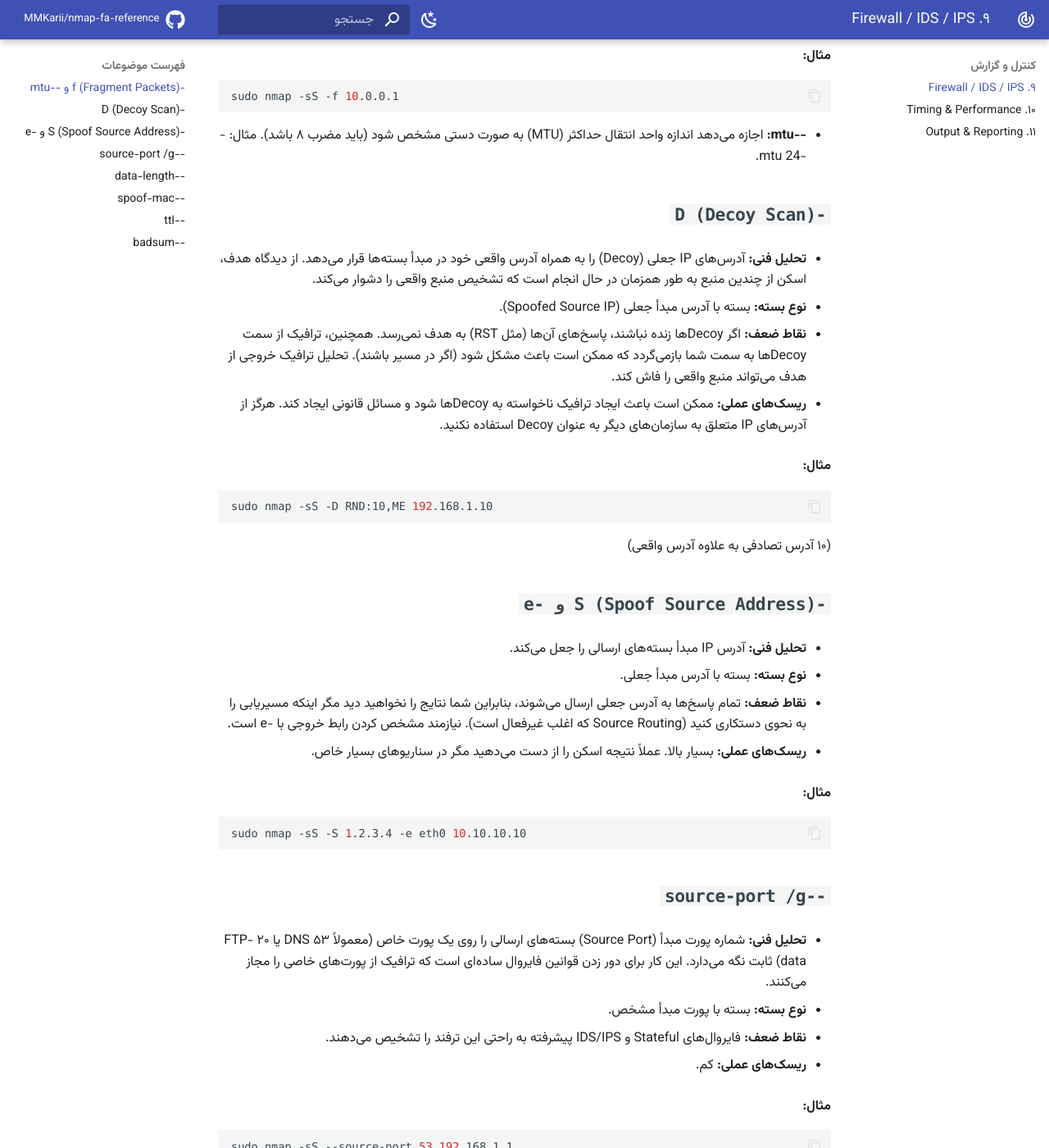
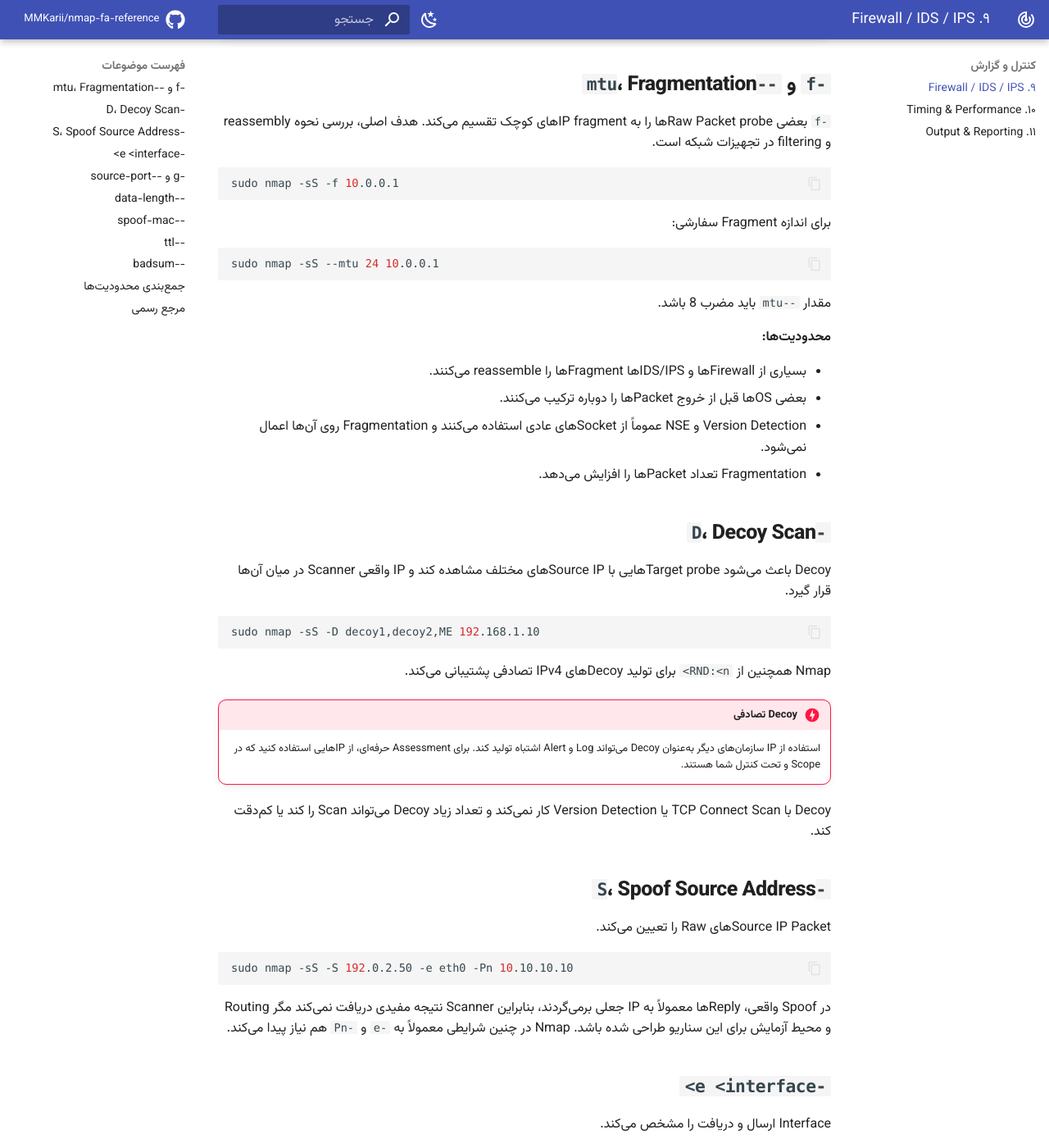
Before and after one commit to MMKarii/nmap-fa-reference, an MkDocs documentation site: the page built from docs/09-firewall-ids-ips-evasion.md, in a window 1280 px wide and 1400 px high, scrolled down 478 px. Shown: the whole window at 82% size. Built offline with MkDocs 1.6.1 and Material for MkDocs 9.7.7, drawn with Linux system fonts in a browser that asks for light colours; comment, search, counter and statistics services are not loaded; some of the changed text lies outside the part shown.

Commit message:
Clarify evasion options and operational limits

````diff
--- a/docs/09-firewall-ids-ips-evasion.md
+++ b/docs/09-firewall-ids-ips-evasion.md
@@ -1,137 +1,143 @@
 # ۹. Firewall / IDS / IPS Evasion
 
-این تکنیک‌ها برای کاهش احتمال تشخیص و مسدود شدن اسکن طراحی شده‌اند.
+<div class="chapter-meta">
+<strong>هدف فصل:</strong> شناخت Optionهای مرتبط با Fragmentation، Spoofing و Packet shaping برای تست کنترل‌های شبکه در محیط مجاز، همراه با محدودیت‌های واقعی آن‌ها.
+</div>
 
-## `-f (Fragment Packets) و --mtu`
+Nmap مجموعه‌ای از Optionها برای تغییر شکل ترافیک، Source information و Packet characteristics دارد. این Optionها «راه‌حل جادویی» برای عبور از Firewall یا IDS نیستند. کارایی آن‌ها به topology، middleboxها، routing و نوع Scan وابسته است.
 
-- **تحلیل فنی:** بسته‌های پروب (عمدتاً TCP header) را به تکه‌های کوچک‌تر تقسیم می‌کند. هدف این است که سیستم‌های تشخیص نفوذ که بر اساس الگوهای کامل بسته کار می‌کنند، نتوانند ترافیک اسکن را شناسایی کنند.
+!!! warning "Scope و اثر جانبی"
+    این بخش را فقط در Lab یا Assessment دارای مجوز استفاده کنید. Spoofing و Decoy می‌توانند ترافیک را به Hostهای دیگر نسبت دهند یا باعث Eventهای امنیتی ناخواسته شوند.
 
-- **نوع بسته:** بسته‌های fragmented IP.
+## `-f` و `--mtu`، Fragmentation
 
-- **نقاط ضعف:** بسیاری از فایروال‌ها و IDS/IPS مدرن قادر به reassemble کردن تکه‌ها هستند. همچنین ممکن است باعث مشکلات عملکردی در شبکه یا میزبان هدف شود.
-
-- **ریسک‌های عملی:** افزایش چشمگیر تعداد بسته‌های ارسالی.
-
-**مثال:**
+`-f` بعضی Raw Packet probeها را به IP fragmentهای کوچک تقسیم می‌کند. هدف اصلی، بررسی نحوه reassembly و filtering در تجهیزات شبکه است.
 
 ```bash
 sudo nmap -sS -f 10.0.0.1
 ```
 
-- **--mtu:** اجازه می‌دهد اندازه واحد انتقال حداکثر (MTU) به صورت دستی مشخص شود (باید مضرب ۸ باشد). مثال: --mtu 24.
-
-## `-D (Decoy Scan)`
-
-- **تحلیل فنی:** آدرس‌های IP جعلی (Decoy) را به همراه آدرس واقعی خود در مبدأ بسته‌ها قرار می‌دهد. از دیدگاه هدف، اسکن از چندین منبع به طور همزمان در حال انجام است که تشخیص منبع واقعی را دشوار می‌کند.
-
-- **نوع بسته:** بسته با آدرس مبدأ جعلی (Spoofed Source IP).
-
-- **نقاط ضعف:** اگر Decoy‌ها زنده نباشند، پاسخ‌های آن‌ها (مثل RST) به هدف نمی‌رسد. همچنین، ترافیک از سمت Decoy‌ها به سمت شما بازمی‌گردد که ممکن است باعث مشکل شود (اگر در مسیر باشند). تحلیل ترافیک خروجی از هدف می‌تواند منبع واقعی را فاش کند.
-
-- **ریسک‌های عملی:** ممکن است باعث ایجاد ترافیک ناخواسته به Decoy‌ها شود و مسائل قانونی ایجاد کند. هرگز از آدرس‌های IP متعلق به سازمان‌های دیگر به عنوان Decoy استفاده نکنید.
-
-**مثال:**
+برای اندازه Fragment سفارشی:
 
 ```bash
-sudo nmap -sS -D RND:10,ME 192.168.1.10
+sudo nmap -sS --mtu 24 10.0.0.1
 ```
 
-(۱۰ آدرس تصادفی به علاوه آدرس واقعی)
+مقدار `--mtu` باید مضرب 8 باشد.
 
-## `-S (Spoof Source Address) و -e`
+**محدودیت‌ها:**
 
-- **تحلیل فنی:** آدرس IP مبدأ بسته‌های ارسالی را جعل می‌کند.
+- بسیاری از Firewallها و IDS/IPSها Fragmentها را reassemble می‌کنند.
+- بعضی OSها قبل از خروج Packetها را دوباره ترکیب می‌کنند.
+- Version Detection و NSE عموماً از Socketهای عادی استفاده می‌کنند و Fragmentation روی آن‌ها اعمال نمی‌شود.
+- Fragmentation تعداد Packetها را افزایش می‌دهد.
 
-- **نوع بسته:** بسته با آدرس مبدأ جعلی.
+## `-D`، Decoy Scan
 
-- **نقاط ضعف:** تمام پاسخ‌ها به آدرس جعلی ارسال می‌شوند، بنابراین شما نتایج را نخواهید دید مگر اینکه مسیریابی را به نحوی دستکاری کنید (Source Routing که اغلب غیرفعال است). نیازمند مشخص کردن رابط خروجی با -e است.
-
-- **ریسک‌های عملی:** بسیار بالا. عملاً نتیجه اسکن را از دست می‌دهید مگر در سناریوهای بسیار خاص.
-
-**مثال:**
+Decoy باعث می‌شود Target probeهایی با Source IPهای مختلف مشاهده کند و IP واقعی Scanner در میان آن‌ها قرار گیرد.
 
 ```bash
-sudo nmap -sS -S 1.2.3.4 -e eth0 10.10.10.10
+sudo nmap -sS -D decoy1,decoy2,ME 192.168.1.10
 ```
 
-## `--source-port  /g`
+Nmap همچنین از `RND:<n>` برای تولید Decoyهای IPv4 تصادفی پشتیبانی می‌کند.
 
-- **تحلیل فنی:** شماره پورت مبدأ (Source Port) بسته‌های ارسالی را روی یک پورت خاص (معمولاً ۵۳ DNS یا ۲۰ FTP-data) ثابت نگه می‌دارد. این کار برای دور زدن قوانین فایروال ساده‌ای است که ترافیک از پورت‌های خاصی را مجاز می‌کنند.
+!!! danger "Decoy تصادفی"
+    استفاده از IP سازمان‌های دیگر به‌عنوان Decoy می‌تواند Log و Alert اشتباه تولید کند. برای Assessment حرفه‌ای، از IPهایی استفاده کنید که در Scope و تحت کنترل شما هستند.
 
-- **نوع بسته:** بسته با پورت مبدأ مشخص.
+Decoy با TCP Connect Scan یا Version Detection کار نمی‌کند و تعداد زیاد Decoy می‌تواند Scan را کند یا کم‌دقت کند.
 
-- **نقاط ضعف:** فایروال‌های Stateful و IDS/IPS پیشرفته به راحتی این ترفند را تشخیص می‌دهند.
+## `-S`، Spoof Source Address
 
-- **ریسک‌های عملی:** کم.
+Source IP Packetهای Raw را تعیین می‌کند.
 
-**مثال:**
+```bash
+sudo nmap -sS -S 192.0.2.50 -e eth0 -Pn 10.10.10.10
+```
+
+در Spoof واقعی، Replyها معمولاً به IP جعلی برمی‌گردند، بنابراین Scanner نتیجه مفیدی دریافت نمی‌کند مگر Routing و محیط آزمایش برای این سناریو طراحی شده باشد. Nmap در چنین شرایطی معمولاً به `-e` و `-Pn` هم نیاز پیدا می‌کند.
+
+## `-e <interface>`
+
+Interface ارسال و دریافت را مشخص می‌کند.
+
+```bash
+sudo nmap -e eth0 -sS 10.10.10.10
+```
+
+بیشتر اوقات Nmap Interface را خودکار تشخیص می‌دهد.
+
+## `-g` و `--source-port`
+
+Source Port را برای عملیات پشتیبانی‌شده ثابت می‌کند.
 
 ```bash
 sudo nmap -sS --source-port 53 192.168.1.1
 ```
 
+این Option برای بررسی Firewall ruleهای ضعیفی مفید است که فقط بر اساس Source Port اعتماد ایجاد می‌کنند.
+
+**محدودیت مهم:** روی عملیات مبتنی بر Socket عادی مثل TCP Connect Scan، Version Detection و بسیاری از Script scanها اثر ندارد. OS Detection نیز برای بعضی Probeها نیازمند Source Portهای خاص خود است.
+
 ## `--data-length`
 
-- **تحلیل فنی:** تعداد مشخصی بایت داده تصادفی به انتهای بسته‌های پروب اضافه می‌کند. این کار می‌تواند باعث گمراهی آنالیزورهای ساده که به دنبال الگوهای بسته‌های اسکن معمولی هستند، شود.
-
-- **نوع بسته:** بسته با payload اضافی.
-
-- **نقاط ضعف:** تأثیر محدود در برابر سیستم‌های پیشرفته.
-
-- **ریسک‌های عملی:** افزایش پهنای باند مصرفی.
-
-**مثال:**
+به بعضی Raw Packet probeها Random payload اضافه می‌کند.
 
 ```bash
-sudo nmap -sS --data-length 100 10.0.0.1
+sudo nmap -sS --data-length 64 10.0.0.1
 ```
+
+این کار signature ساده Packet size را تغییر می‌دهد، ولی در برابر Detection مدرن تضمینی ایجاد نمی‌کند.
 
 ## `--spoof-mac`
 
-- **تحلیل فنی:** آدرس MAC مبدأ فریم‌های اترنت را جعل می‌کند. در شبکه‌های محلی می‌تواند برای پنهان کردن هویت واقعی دستگاه اسکن‌کننده استفاده شود.
+MAC Address فریم‌های Ethernet خام را تغییر می‌دهد و `--send-eth` را فعال می‌کند.
 
-- **نوع بسته:** فریم اترنت با MAC جعلی.
-
-- **نقاط ضعف:** اگر اسکن از طریق روتر انجام شود، فقط MAC روتر برای هدف visible است. در LAN، ممکن است توسط کنترل دسترسی پورت (Port Security) شناسایی و مسدود شود.
-
-- **ریسک‌های عملی:** متوسط.
-
-**مثال:**
+MAC تصادفی:
 
 ```bash
 sudo nmap -sS --spoof-mac 0 192.168.1.1
 ```
 
-(MAC تصادفی)
+Vendor prefix:
+
+```bash
+sudo nmap -sS --spoof-mac Cisco 192.168.1.1
+```
+
+این Option فقط روی قابلیت‌های Raw Ethernet مثل SYN Scan یا OS Detection اثر دارد، نه Version Detection یا NSE.
 
 ## `--ttl`
 
-- **تحلیل فنی:** مقدار فیلد Time to Live (TTL) در هدر IP را تغییر می‌دهد. می‌تواند برای شبیه‌سازی فاصله (hop count) یا دور زدن قوانین ساده فیلترینگ بر اساس TTL استفاده شود.
-
-- **نوع بسته:** بسته با TTL دست‌ساز.
-
-- **نقاط ضعف:** تشخیص آسان.
-
-- **ریسک‌های عملی:** کم.
-
-**مثال:**
+TTL در IP header را تعیین می‌کند.
 
 ```bash
 sudo nmap -sS --ttl 128 10.10.10.10
 ```
 
+این Option برای Lab، تست routing behavior یا policyهای وابسته به TTL مفید است. تغییر TTL به‌تنهایی Scanner را ناشناس نمی‌کند.
+
 ## `--badsum`
 
-- **تحلیل فنی:** یک checksum نادرست برای لایه TCP یا UDP محاسبه و در بسته قرار می‌دهد. از آنجایی که دستگاه‌های معمولی بسته‌های با checksum نادرست را دور می‌ریزند، هر پاسخی که دریافت شود نشان‌دهنده حضور یک سیستم بازرسی (فایروال، IDS) است که بسته را پردازش و پاسخ تولید کرده بدون اینکه checksum را بررسی کند.
-
-- **نوع بسته:** بسته با checksum عمداً خراب.
-
-- **نقاط ضعف:** فقط برای تشخیص دستگاه‌های میانی کاربرد دارد.
-
-- **ریسک‌های عملی:** کم.
-
-**مثال:**
+Checksum نادرست TCP، UDP یا SCTP تولید می‌کند.
 
 ```bash
 sudo nmap -sS --badsum 192.168.1.1
 ```
+
+Host stackهای معمول Packet با Checksum خراب را Drop می‌کنند. اگر پاسخی دریافت شود، ممکن است یک Firewall یا IDS در مسیر Packet را بدون اعتبارسنجی کامل پردازش کرده باشد.
+
+## جمع‌بندی محدودیت‌ها
+
+| Option | روی چه چیزی اثر دارد؟ | محدودیت مهم |
+|---|---|---|
+| `-f`, `--mtu` | Raw packet features | روی Version/NSE عموماً اثر ندارد |
+| `-D` | Discovery، Port Scan، OS Detection | با Connect/Version Detection کار نمی‌کند |
+| `-S` | Raw packet source address | Reply معمولاً به Source جعلی می‌رود |
+| `--source-port` | بعضی Raw scans | Connect/Version/NSE را پوشش نمی‌دهد |
+| `--spoof-mac` | Raw Ethernet | فقط در Segment و Raw packet context معنا دارد |
+| `--badsum` | TCP/UDP/SCTP raw packets | بیشتر برای تشخیص رفتار middlebox مناسب است |
+
+## مرجع رسمی
+
+- [Firewall/IDS Evasion and Spoofing](https://nmap.org/book/man-bypass-firewalls-ids.html)
````
